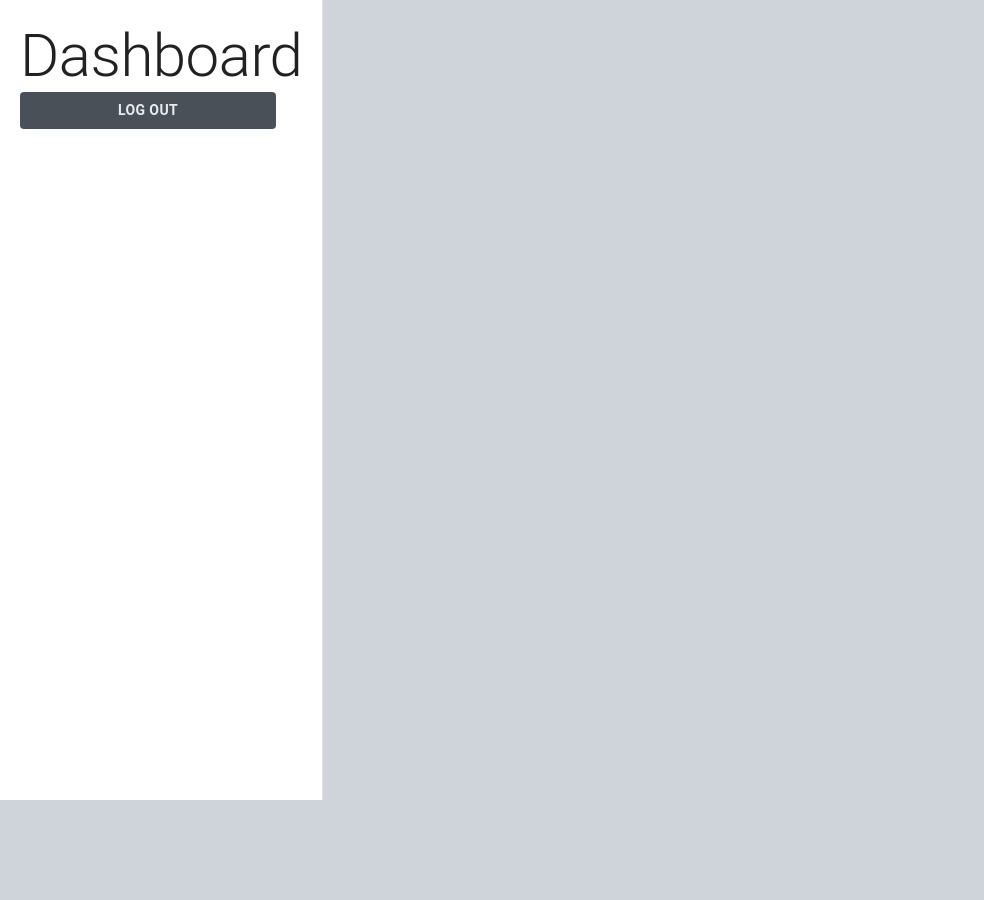
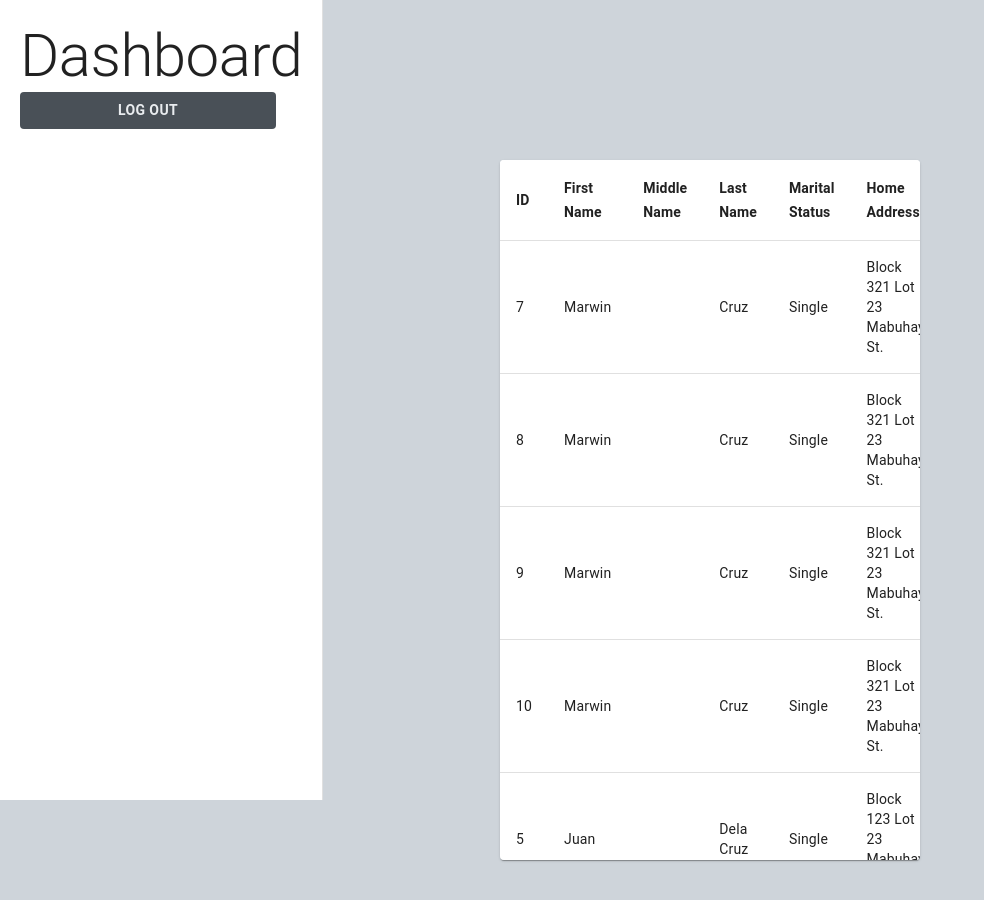
Before and after one commit to pitohui02/login-page, a React (Create React App) app: page /dashboard in a window 1280 px wide. Shown: the top 900 px of the page, without its empty margins (0-984 px from the left). Before the commit the page ends 800 px from the top, so only its background shows below. Built offline with nearby package versions, Linux system fonts and the light colour scheme.

Commit message:
finished dashboard-demo

```diff
--- /dev/null
+++ b/src/components/recordData.json
@@ -0,0 +1,170 @@
+[
+    {
+        "id": 7,
+        "firstName": "Marwin",
+        "middleName": "",
+        "lastName": "Cruz",
+        "maritalStatus": "Single",
+        "homeAddress": "Block 321 Lot 23 Mabuhay St.",
+        "telephoneNumber": "24123143",
+        "mobileNumber": "09123456788",
+        "birthDate": "01/02/2002",
+        "isArchived": false
+    },
+    {
+        "id": 8,
+        "firstName": "Marwin",
+        "middleName": "",
+        "lastName": "Cruz",
+        "maritalStatus": "Single",
+        "homeAddress": "Block 321 Lot 23 Mabuhay St.",
+        "telephoneNumber": "24123143",
+        "mobileNumber": "09123456788",
+        "birthDate": "01/02/2002",
+        "isArchived": false
+    },
+    {
+        "id": 9,
+        "firstName": "Marwin",
+        "middleName": "",
+        "lastName": "Cruz",
+        "maritalStatus": "Single",
+        "homeAddress": "Block 321 Lot 23 Mabuhay St.",
+        "telephoneNumber": "24123143",
+        "mobileNumber": "09123456788",
+        "birthDate": "01/02/2002",
+        "isArchived": true
+    },
+    {
+        "id": 10,
+        "firstName": "Marwin",
+        "middleName": "",
+        "lastName": "Cruz",
+        "maritalStatus": "Single",
+        "homeAddress": "Block 321 Lot 23 Mabuhay St.",
+        "telephoneNumber": "24123143",
+        "mobileNumber": "09123456788",
+        "birthDate": "01/02/2002",
+        "isArchived": true
+    },
+    {
+        "id": 5,
+        "firstName": "Juan",
+        "middleName": "",
+        "lastName": "Dela Cruz",
+        "maritalStatus": "Single",
+        "homeAddress": "Block 123 Lot 23 Mabuhay St.",
+        "telephoneNumber": "24123142",
+        "mobileNumber": "09123456789",
+        "birthDate": "01/02/2003",
+        "isArchived": false
+    },
+    {
+        "id": 6,
+        "firstName": "Marwin",
+        "middleName": "",
+        "lastName": "Dela Cruz",
+        "maritalStatus": "Single",
+        "homeAddress": "Block 123 Lot 23 Mabuhay St.",
+        "telephoneNumber": "24123142",
+        "mobileNumber": "09123456789",
+        "birthDate": "01/02/2003",
+        "isArchived": false
+    },
+    {
+        "id": 13,
+        "firstName": "Marwin",
+        "middleName": "Garcia",
+        "lastName": "Dela Cruz",
+        "maritalStatus": "Single",
+        "homeAddress": "Block 321 Lot 23 Mabuhay St.",
+        "telephoneNumber": "24123143",
+        "mobileNumber": "09123456788",
+        "birthDate": "01/02/2002",
+        "isArchived": false
+    },
+    {
+        "id": 14,
+        "firstName": "Marwin",
+        "middleName": "Garcia",
+        "lastName": "Dela Cruz",
+        "maritalStatus": "Single",
+        "homeAddress": "Block 321 Lot 23 Mabuhay St.",
+        "telephoneNumber": "24123143",
+        "mobileNumber": "09123456788",
+        "birthDate": "01/02/2002",
+        "isArchived": false
+    },
+    {
+        "id": 12,
+        "firstName": "Justine",
+        "middleName": "Garcia",
+        "lastName": "Dela Cruz",
+        "maritalStatus": "Single",
+        "homeAddress": "Block 321 Lot 23 Mabuhay St.",
+        "telephoneNumber": "24123143",
+        "mobileNumber": "09123456788",
+        "birthDate": "01/02/2002",
+        "isArchived": false
+    },
+    {
+        "id": 1,
+        "firstName": "Juan",
+        "middleName": "",
+        "lastName": "Dela Cruz",
+        "maritalStatus": "Single",
+        "homeAddress": "Block 123 Lot 23 Mabuhay St.",
+        "telephoneNumber": "24123142",
+        "mobileNumber": "09123456789",
+        "birthDate": "01/02/2003",
+        "isArchived": false
+    },
+    {
+        "id": 15,
+        "firstName": "Lhey",
+        "middleName": "Garcia",
+        "lastName": "Dela Cruz",
+        "maritalStatus": "Single",
+        "homeAddress": "Block 321 Lot 23 Mabuhay St.",
+        "telephoneNumber": "24123143",
+        "mobileNumber": "09123456788",
+        "birthDate": "01/02/2002",
+        "isArchived": false
+    },
+    {
+        "id": 2,
+        "firstName": "Juan",
+        "middleName": "",
+        "lastName": "Dela Cruz",
+        "maritalStatus": "Single",
+        "homeAddress": "Block 123 Lot 23 Mabuhay St.",
+        "telephoneNumber": "24123142",
+        "mobileNumber": "09123456789",
+        "birthDate": "01/02/2003",
+        "isArchived": false
+    },
+    {
+        "id": 3,
+        "firstName": "Juan",
+        "middleName": "",
+        "lastName": "Dela Cruz",
+        "maritalStatus": "Single",
+        "homeAddress": "Block 123 Lot 23 Mabuhay St.",
+        "telephoneNumber": "24123142",
+        "mobileNumber": "09123456789",
+        "birthDate": "01/02/2003",
+        "isArchived": false
+    },
+    {
+        "id": 4,
+        "firstName": "Juan",
+        "middleName": "",
+        "lastName": "Dela Cruz",
+        "maritalStatus": "Single",
+        "homeAddress": "Block 123 Lot 23 Mabuhay St.",
+        "telephoneNumber": "24123142",
+        "mobileNumber": "09123456789",
+        "birthDate": "01/02/2003",
+        "isArchived": false
+    }
+]
--- a/src/components/table.js
+++ b/src/components/table.js
@@ -0,0 +1,84 @@
+
+import { Table, TableHead, TableBody, TableCell, TableContainer, Paper, TableRow  } from "@mui/material"
+
+
+import tableData from './recordData.json'
+import { Component } from "react"
+
+class TableComponent extends Component {
+    render() {
+
+        const thDesign = {
+            fontWeight: 'bold'
+        }
+
+        const trDesign = {
+            width: '150%',
+            maxHeight: '700px'
+        }
+
+        return (
+
+            <TableContainer component = {Paper} sx = {trDesign}>
+
+                <Table aria-label='sample table' stickyHeader>
+
+                    <TableHead>
+
+                        <TableRow>
+
+                            <TableCell sx = {thDesign}>ID</TableCell>
+                            <TableCell sx = {thDesign}>First Name</TableCell>
+                            <TableCell sx = {thDesign}>Middle Name</TableCell>
+                            <TableCell sx = {thDesign}>Last Name</TableCell>
+                            <TableCell sx = {thDesign}>Marital Status</TableCell>
+                            <TableCell sx = {thDesign}>Home Address</TableCell>
+                            <TableCell sx = {thDesign}>Telephone Number</TableCell>
+                            <TableCell sx = {thDesign}>Mobile Number</TableCell>
+                            <TableCell sx = {thDesign} align='center'>Birth Date</TableCell>
+
+                        </TableRow>
+
+                    </TableHead>
+
+
+                    <TableBody>
+                        {
+                            tableData.map(row => (
+
+                            <TableRow key ={row.id}>
+
+                                <TableCell>{row.id}</TableCell>
+                                <TableCell>{row.firstName}</TableCell>
+                                <TableCell>{row.middleName}</TableCell>
+                                <TableCell>{row.lastName}</TableCell>
+                                <TableCell>{row.maritalStatus}</TableCell>
+                                <TableCell>{row.homeAddress}</TableCell>
+                                <TableCell>{row.telephoneNumber}</TableCell>
+                                <TableCell>{row.mobileNumber}</TableCell>
+                                <TableCell>{row.birthDate}</TableCell>
+
+                            </TableRow>
+
+                            ))
+
+                        }
+
+                    </TableBody>
+
+
+
+
+
+
+                </Table>
+
+
+            </TableContainer>
+
+        )
+    }
+}
+
+
+export default TableComponent
--- a/src/pages/dashboard.js
+++ b/src/pages/dashboard.js
@@ -1,21 +1,31 @@
-import React, { Component } from "react"
+import React from 'react'
 
+import { Component } from 'react'
 
-import Drawer from '../components/drawer'
+import { Box } from '@mui/material'
+
+import DrawerComponent from '../components/drawer'
+import TableComponent from '../components/table'
 
 class Dashboard extends Component {
     render() {
         return(
 
-            <Drawer />
+            <React.Fragment>
+
+                <Box>
+
+                <DrawerComponent />
+
+                <TableComponent />
+
+                </Box>
+
+            </React.Fragment>
 
         )
     }
 }
 
 
-
-
-
-
 export default Dashboard
--- a/src/pages/loginPage.js
+++ b/src/pages/loginPage.js
@@ -141,6 +141,7 @@ class LoginPage extends Component {
                         onClick = {this.handleLogin}
                         type = "submit">Log In</Button>
 
+
                     </Card>
 
                 </Box>
```
